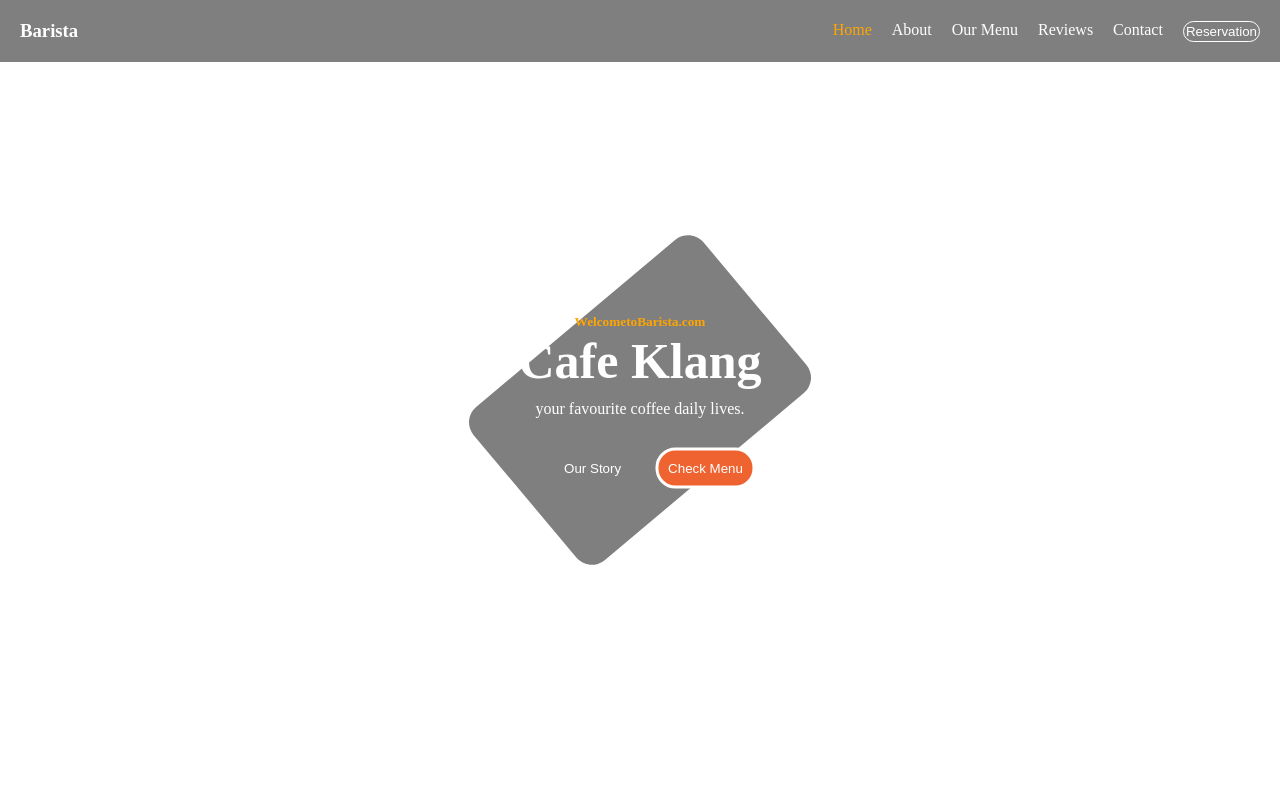
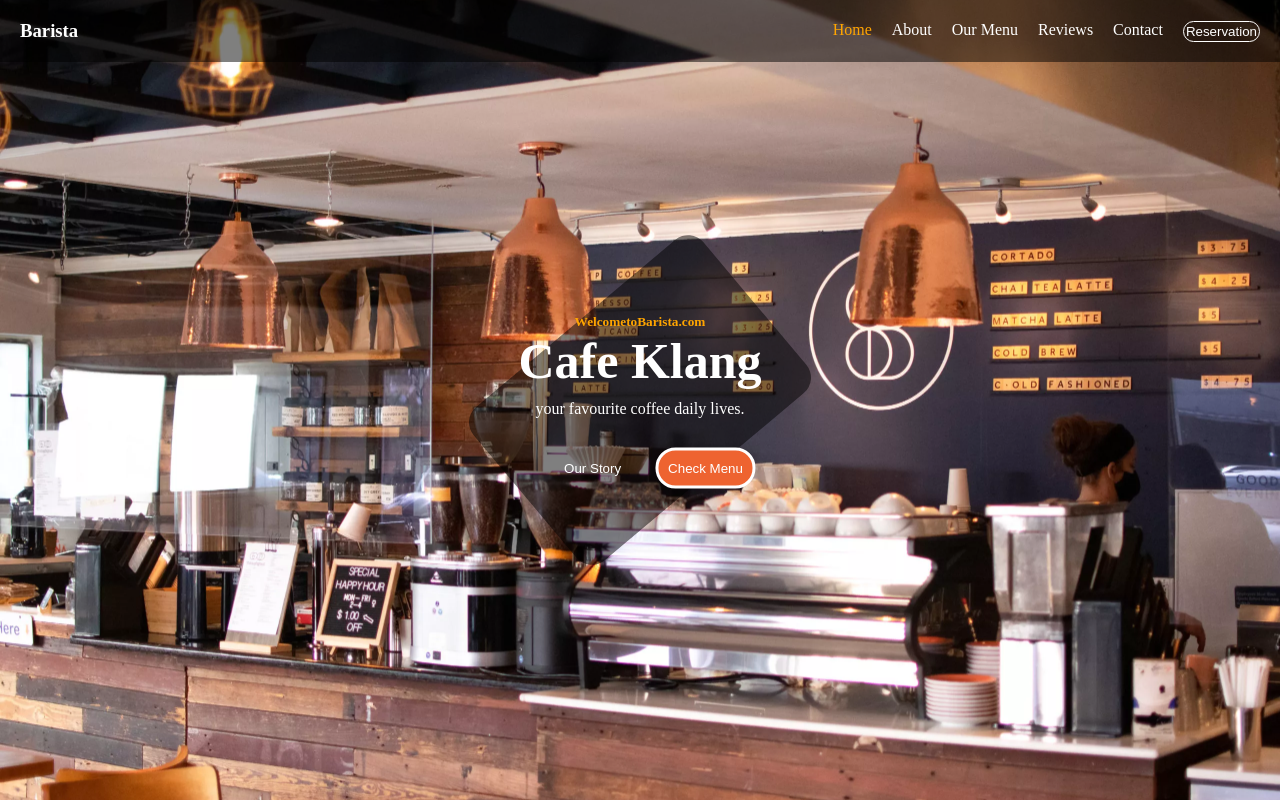
Before and after one commit to silviyareni2004/header_one, a plain HTML site: page index.html in a window 1280 px wide. Drawn offline with Linux system fonts and the light colour scheme.

Commit message:
Add files via upload

```diff
--- a/style.css
+++ b/style.css
@@ -5,7 +5,7 @@
     list-style-type: none;
 }
 body{
-    background: url(../../asset/DSC_0052-scaled.webp);
+    background: url(./DSC_0052-scaled.webp);
     background-repeat: no-repeat;
     background-position: center;
     background-size: cover;
```
